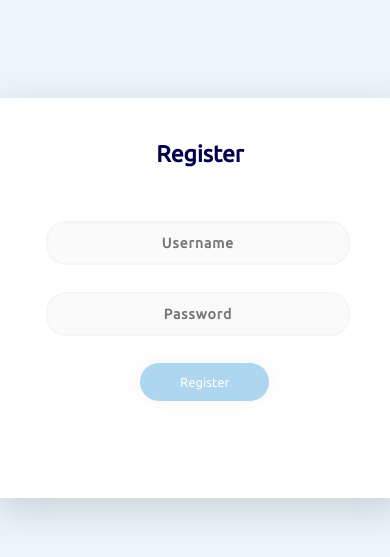
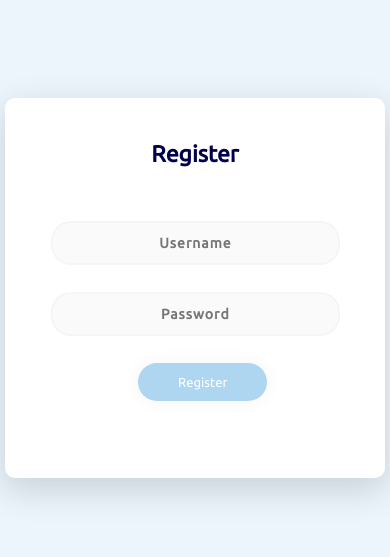
Before and after one commit to d4wnin9/cafe, a Flask app: page /register in a window 390 px wide. Shown: the part 76-633 px from the top of the page. Run offline with Flask 2, Linux system fonts and the light colour scheme; some libraries are stand-ins or nearby versions.

Commit message:
Update register.css

```diff
--- a/static/css/register.css
+++ b/static/css/register.css
@@ -136,8 +136,8 @@ body
     }
     .main {
         background-color: #FFFFFF;
-        width: 400px;
-        height: 400px;
+        width: 380px;
+        height: 380px;
         margin: 7em auto;
         border-radius: 1.5em;
         box-shadow: 0px 11px 35px 2px rgba(0, 0, 0, 0.14);
@@ -220,6 +220,6 @@ body
 
     @media (max-width: 600px) {
       .main {
-        border-radius: 0px;
+        border-radius: 10px;
       }
     }
```
